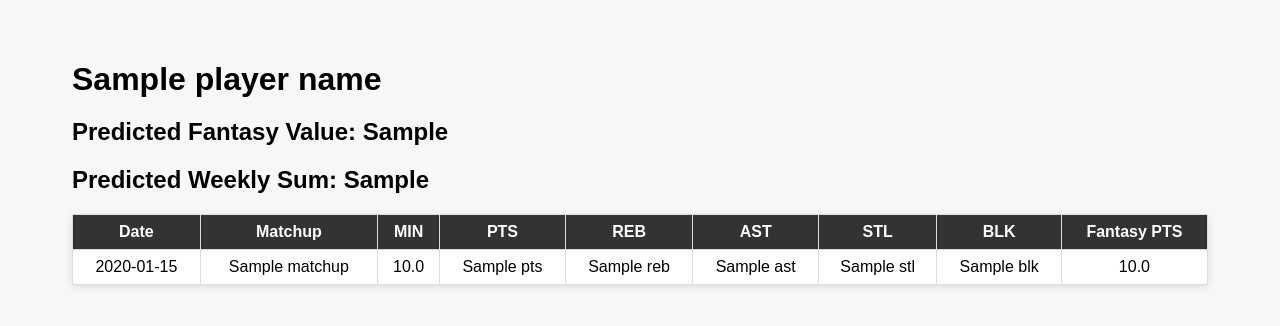
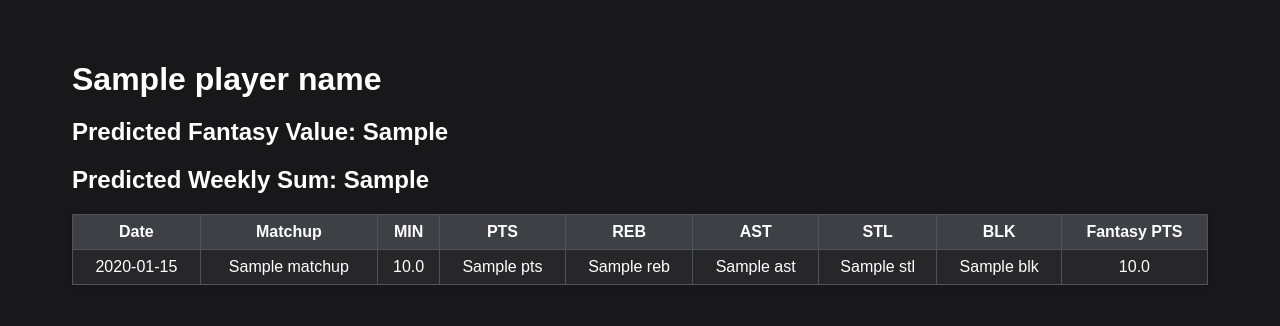
Before and after one commit to kolekikuta/fantasyStats, a Flask app: template templates/player.html in a window 1280 px wide. Shown: the top 326 px of the page. Run offline with Flask 3, Linux system fonts and the light colour scheme; the template is opened without the code that fills it: most values are stand-ins (such as "Sample title", 1, 10 or a date in 2020).

Commit message:
frontend redesign

```diff
--- a/templates/player.html
+++ b/templates/player.html
@@ -6,27 +6,31 @@
     body {
       font-family: Arial;
       padding: 2rem 4rem 2rem 4rem;
-      background-color: #f7f7f7;
+      background-color: #18181B;
+      color: white;
     }
     h1 {
       margin-bottom: 10px;
+      color: white;
     }
     table {
       width: 100%;
       border-collapse: collapse;
-      background-color: white;
+      background-color: #27272A;
       box-shadow: 0 2px 8px rgba(0,0,0,0.1);
     }
     th, td {
       padding: 8px;
-      border: 1px solid #ddd;
+      border: 1px solid #52525B;
       text-align: center;
     }
 
     th {
-      background-color: #333;
+      background-color: #3F3F46;
       color: white;
     }
+
+
   </style>
 </head>
 <body>
```
Also changed, not shown: templates/index.html (+15 -6 lines).
